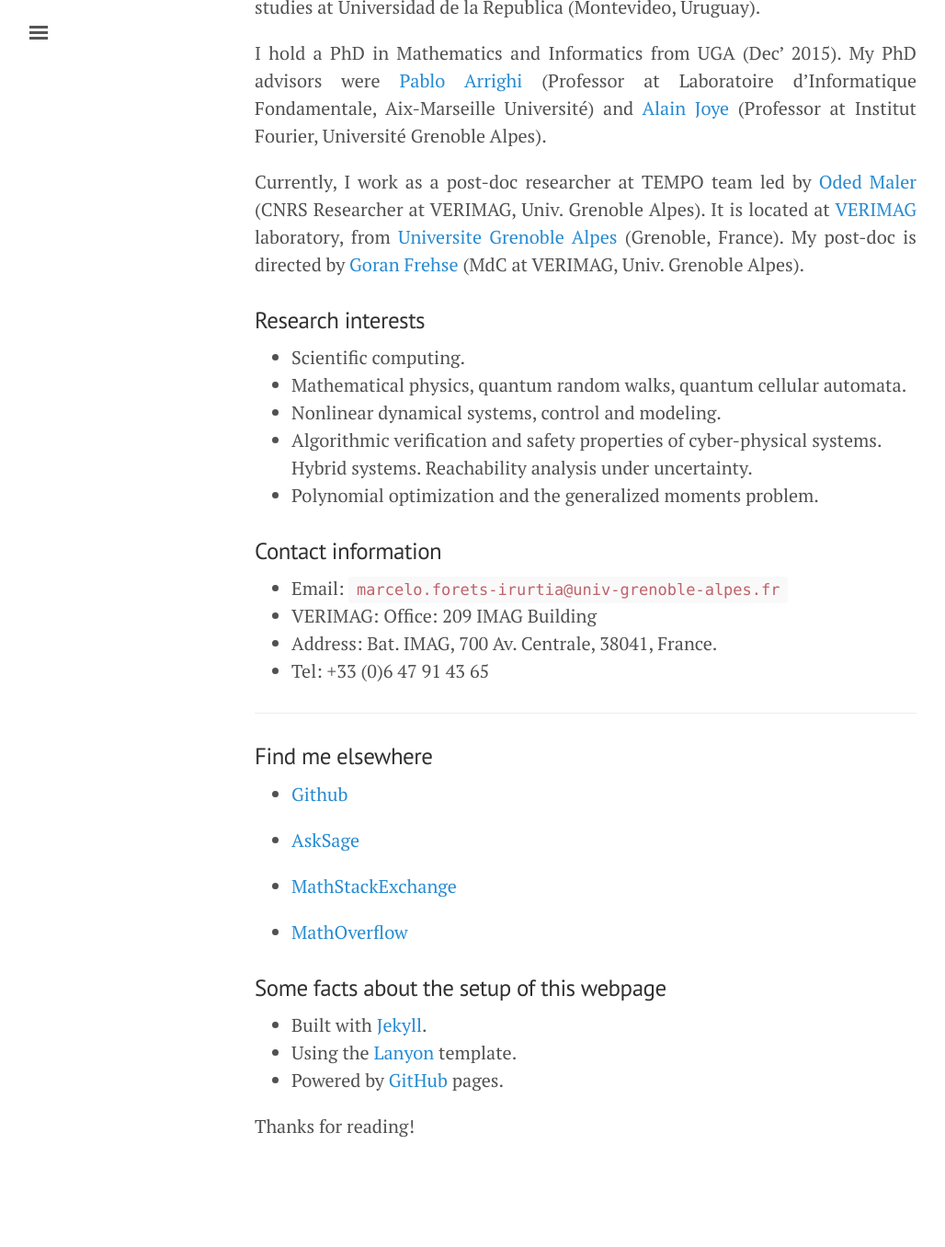
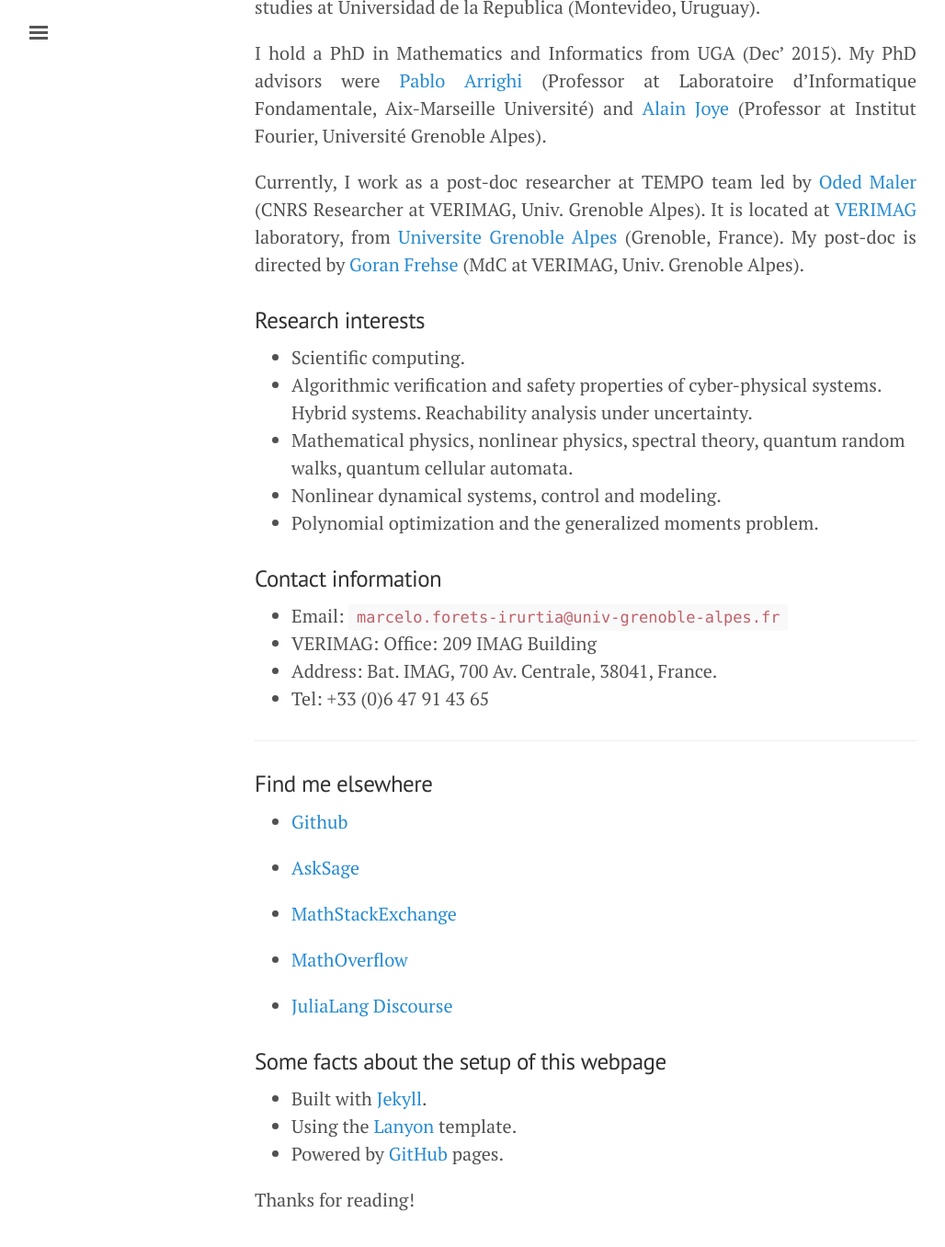
Before and after one commit to mforets/mforets.github.io, a Jekyll site: the page built from about.md, in a window 1280 px wide and 1400 px high, scrolled down 1002 px. Shown: the top 1356 px of the window at 92% size, without its empty margins (3-1031 px from the left). Built offline with Jekyll 4.4.1, drawn with Linux system fonts in a browser that asks for light colours; nearby versions of some CDN libraries; before the commit the page ends 2322 px from its top, so only the background shows below that.

Commit message:
update cv

```diff
--- a/_includes/sidebar.html
+++ b/_includes/sidebar.html
@@ -30,7 +30,7 @@
   </div>
 
   <nav class="sidebar-nav">
-    <a class="sidebar-nav-item{% if page.url == site.baseurl %} active{% endif %}" href="{{ site.baseurl }}/">Home</a>
+    <a class="sidebar-nav-item{% if page.url == site.baseurl %} active{% endif %}" href="{{ site.baseurl }}/">HOME</a>
 
       <!-- Create custom navigation bar items -->
 
@@ -38,23 +38,25 @@
 
       <a class="sidebar-nav-item{% if page.url == site.baseurl %} active{% endif %}" href="{{ site.baseurl }}/projects">Current projects</a>
 -->
+      <a class="sidebar-nav-item{% if page.url == site.baseurl %} active{% endif %}" href="{{ site.baseurl }}/about">About</a>
+      <a class="sidebar-nav-item{% if page.url == site.baseurl %} active{% endif %}" href="{{ site.baseurl }}/collaborators"> Collaborators </a>
+      <a class="sidebar-nav-item{% if page.url == site.baseurl %} active{% endif %}" href="{{ site.baseurl }}/cv">Curriculum Vitae</a>
+      <a class="sidebar-nav-item{% if page.url == site.baseurl %} active{% endif %}" href="{{ site.baseurl }}/upcoming_events.html">Events: upcoming</a>
+      <a class="sidebar-nav-item{% if page.url == site.baseurl %} active{% endif %}" href="{{ site.baseurl }}/past_events.html">Events: past</a>
       <a class="sidebar-nav-item{% if page.url == site.baseurl %} active{% endif %}" href="{{ site.baseurl }}/publications">Publications</a>
       <a class="sidebar-nav-item{% if page.url == site.baseurl %} active{% endif %}" href="{{ site.baseurl }}/preprints"> Preprints </a>
       <a class="sidebar-nav-item{% if page.url == site.baseurl %} active{% endif %}" href="{{ site.baseurl }}/ongoing"> Ongoing </a>
+      <a class="sidebar-nav-item{% if page.url == site.baseurl %} active{% endif %}" href="{{ site.baseurl }}/outreach"> Outreach </a>
+      <a class="sidebar-nav-item{% if page.url == site.baseurl %} active{% endif %}" href="{{ site.baseurl }}/sshkey">Public SSH key</a>
+      <a class="sidebar-nav-item{% if page.url == site.baseurl %} active{% endif %}" href="{{ site.baseurl }}/reading_group"> Reading group </a>
       <a class="sidebar-nav-item{% if page.url == site.baseurl %} active{% endif %}" href="{{ site.baseurl }}/reports"> Reports </a>
-      <a class="sidebar-nav-item{% if page.url == site.baseurl %} active{% endif %}" href="{{ site.baseurl }}/upcoming_events.html">Events: upcoming</a>
-       <a class="sidebar-nav-item{% if page.url == site.baseurl %} active{% endif %}" href="{{ site.baseurl }}/past_events.html">Events: past</a>
-       <a class="sidebar-nav-item{% if page.url == site.baseurl %} active{% endif %}" href="{{ site.baseurl }}/outreach"> Outreach </a>
-      <a class="sidebar-nav-item{% if page.url == site.baseurl %} active{% endif %}" href="{{ site.baseurl }}/reading_group"> Reading group </a>
       <!--
       <a class="sidebar-nav-item{% if page.url == site.baseurl %} active{% endif %}" href="{{ site.baseurl }}/teaching">Teching</a>
       -->
       <!-- (HABILITAR CUANDO TENGA PRONTO EL BLOG)
       <a class="sidebar-nav-item{% if page.url == site.baseurl %} active{% endif %}" href="{{ site.baseurl }}/blog">Blog</a>
       -->
-      <a class="sidebar-nav-item{% if page.url == site.baseurl %} active{% endif %}" href="{{ site.baseurl }}/collaborators"> Collaborators </a>
-      <a class="sidebar-nav-item{% if page.url == site.baseurl %} active{% endif %}" href="{{ site.baseurl }}/about">About</a>
-      <a class="sidebar-nav-item{% if page.url == site.baseurl %} active{% endif %}" href="{{ site.baseurl }}/sshkey">Public SSH key</a>
+
 
     {% comment %}
       The code below dynamically generates a sidebar nav of pages with
--- a/about.md
+++ b/about.md
@@ -29,9 +29,9 @@
 ### Research interests <a name="research_interests"></a>
 
 - Scientific computing.
-- Mathematical physics, quantum random walks, quantum cellular automata.
+- Algorithmic verification and safety properties of cyber-physical systems. Hybrid systems. Reachability analysis under uncertainty.
+- Mathematical physics, nonlinear physics, spectral theory, quantum random walks, quantum cellular automata.
 - Nonlinear dynamical systems, control and modeling.
-- Algorithmic verification and safety properties of cyber-physical systems. Hybrid systems. Reachability analysis under uncertainty.
 - Polynomial optimization and the generalized moments problem.
 
 ### Contact information <a name="contact_information"></a>
@@ -53,6 +53,7 @@
 
 - [MathOverflow](http://mathoverflow.net/users/90243/marcelo-forets)
 
+- [JuliaLang Discourse](https://discourse.julialang.org/u/mforets/activity)
 
 ### Some facts about the setup of this webpage <a name="webpage"></a>
 
```
Also changed, not shown: cv.md (added, +31 -0 lines), 4 other files.
